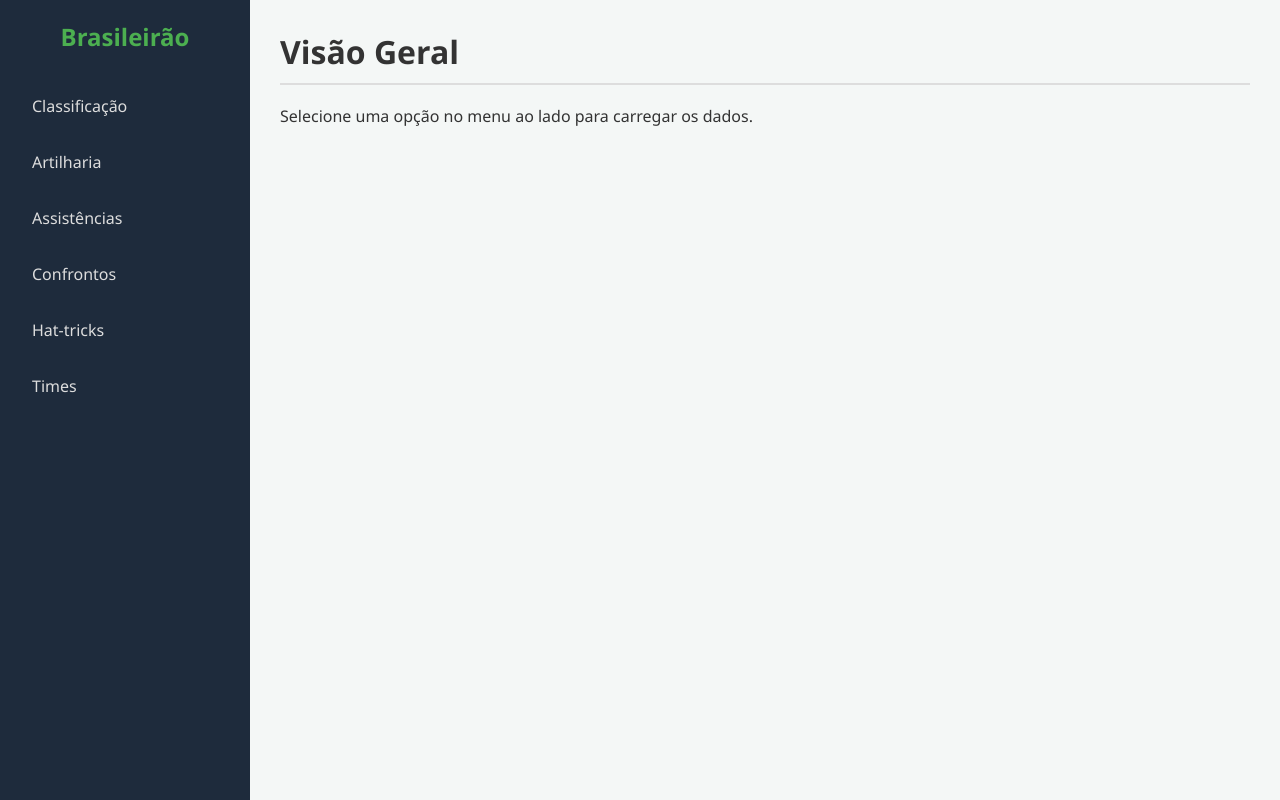
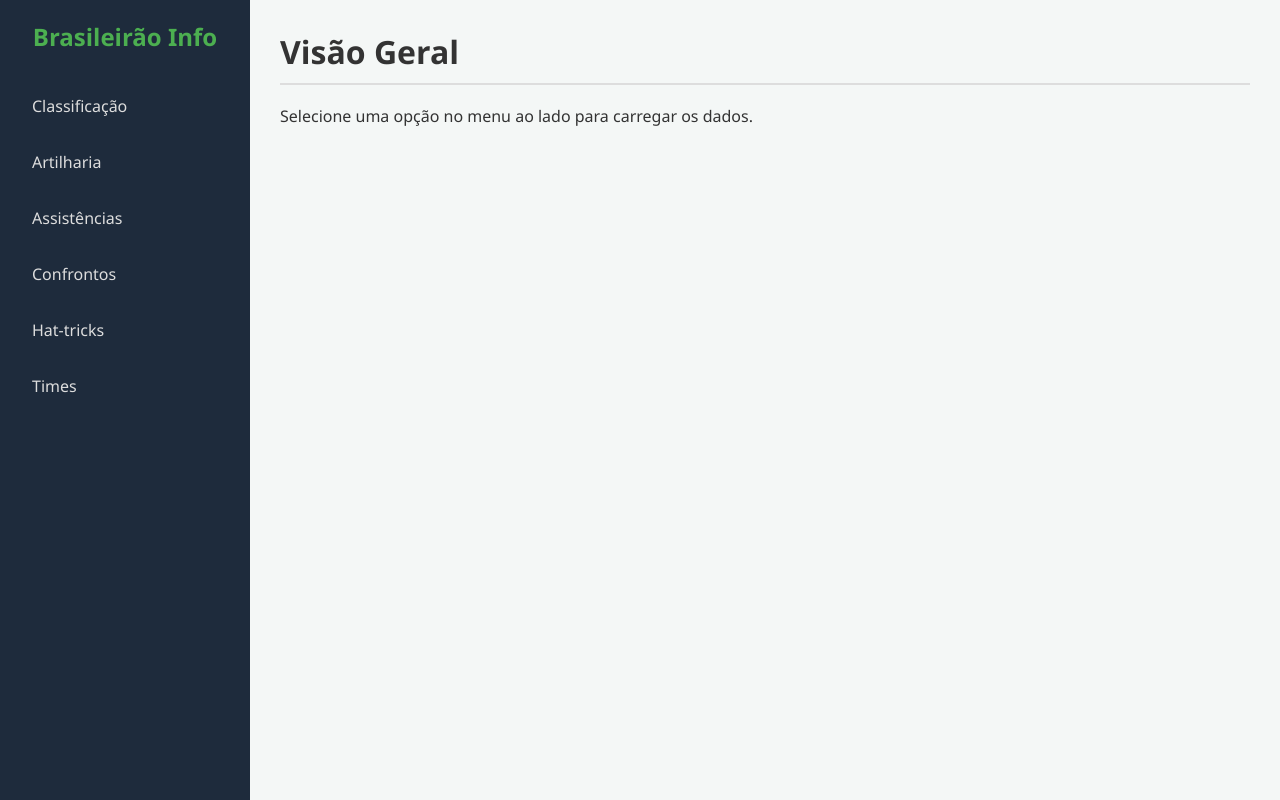
Before and after one commit to WesleiSantos13/crawler_Brasileirao, a Flask app: page / in a window 1280 px wide. Run offline with Flask 3, Linux system fonts and the light colour scheme.

Commit message:
Update index.html

```diff
--- a/templates/index.html
+++ b/templates/index.html
@@ -10,7 +10,7 @@
 
     <div class="container">
         <aside class="sidebar">
-            <h2>Brasileirão</h2>
+            <h2>Brasileirão Info</h2>
             <nav>
                 <button onclick="carregarDados('classificacao')">Classificação</button>
                 <button onclick="carregarDados('artilharia')">Artilharia</button>
```
